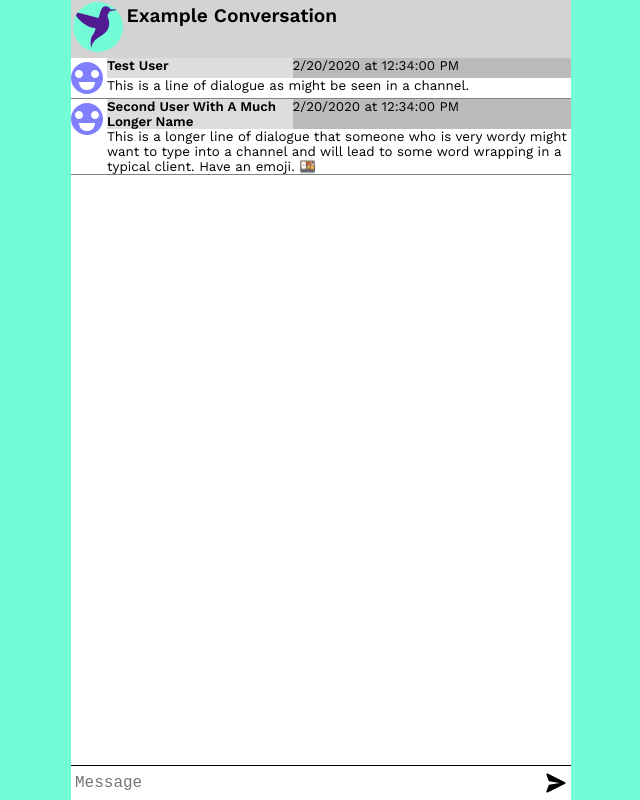
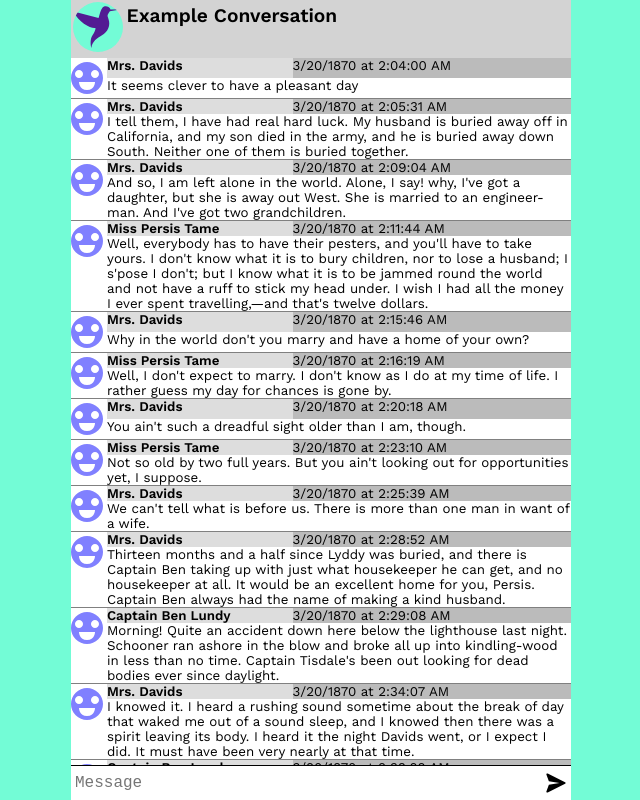
Before and after one commit to jwodicka/flit, a React (Create React App) app in the folder flit-client/: page /conversation in a window 1280 px wide. Shown: the whole page, without its empty margins (319-959 px from the left). Built offline with nearby package versions, Linux system fonts and the light colour scheme.

Commit message:
add a large chunk of example text so we can demo scrolling
Text chosen is dialogue from a random very old story found on Project Gutenberg, so we don't need to worry about infringing.

```diff
--- a/flit-client/src/components/ConversationPage.tsx
+++ b/flit-client/src/components/ConversationPage.tsx
@@ -4,6 +4,35 @@ import DialogLine from './DialogLine';
 import logo from './hummingbird.svg';
 import send from "./send.svg";
 import './ConversationPage.css';
+
+// Grabbed some dialogue lines from "Captain Ben's Choice", here:
+// https://dev.gutenberg.org/files/15585/15585-h/15585-h.htm
+import lines from "./demoConversation1.json";
+
+// Quick-and-dirty tool for annotating randomish ascending timestamps to a conversation so we don't
+// need them in the JSON file.
+const getNextTime = (() => {
+  let currTime = new Date('1870-03-20T02:04Z');
+  return () => {
+    const oldTime = currTime;
+    // Increment the time by up to five minutes.
+    currTime = new Date(currTime.valueOf() + (Math.random() * (1000 * 60 * 5)))
+    return oldTime;
+  }
+})()
+
+// Build a pile of lines from the example file, then append the existing special-case demo lines.
+const timedLines = lines.map((line) => ({...line, timestamp: getNextTime()}));
+timedLines.push({
+  name: 'Test User',
+  line: 'This is a line of dialogue as might be seen in a channel.',
+  timestamp: new Date('2020-02-20T12:34Z'),
+});
+timedLines.push({
+  name: 'Second User With A Much Longer Name',
+  line: 'This is a longer line of dialogue that someone who is very wordy might want to type into a channel and will lead to some word wrapping in a typical client. Have an emoji. 🍱',
+  timestamp: new Date('2020-02-20T12:34Z'),
+});
 
 function ConversationPage() {
   return (
@@ -13,16 +42,16 @@ function ConversationPage() {
         <span className="ConversationName">Example Conversation</span>
       </div>
       <div className="Conversation">
-        <DialogLine
-          name='Test User'
-          line='This is a line of dialogue as might be seen in a channel.'
-          timestamp={new Date('2020-02-20T12:34Z')}
-        />
-        <DialogLine
-          name='Second User With A Much Longer Name'
-          line='This is a longer line of dialogue that someone who is very wordy might want to type into a channel and will lead to some word wrapping in a typical client. Have an emoji. 🍱'
-          timestamp={new Date('2020-02-20T12:34Z')}
-        />
+        <div className="Lines">
+          {timedLines.map(({name, line, timestamp}, idx) => (
+            <DialogLine
+              key={line}
+              name={name}
+              line={line}
+              timestamp={timestamp}
+            />
+          ))}
+        </div>
       </div>
       <div className="InputBox">
         <textarea placeholder="Message" rows={1}></textarea>
--- /dev/null
+++ b/flit-client/src/components/demoConversation1.json
@@ -0,0 +1,58 @@
+[
+  {
+    "name": "Mrs. Davids",
+    "line": "It seems clever to have a pleasant day"
+  },
+  {
+    "name": "Mrs. Davids",
+    "line": "I tell them, I have had real hard luck. My husband is buried away off in California, and my son died in the army, and he is buried away down South. Neither one of them is buried together."
+  },
+  {
+    "name": "Mrs. Davids",
+    "line": "And so, I am left alone in the world. Alone, I say! why, I've got a daughter, but she is away out West. She is married to an engineer-man. And I've got two grandchildren."
+  },
+  {
+    "name": "Miss Persis Tame",
+    "line": "Well, everybody has to have their pesters, and you'll have to take yours. I don't know what it is to bury children, nor to lose a husband; I s'pose I don't; but I know what it is to be jammed round the world and not have a ruff to stick my head under. I wish I had all the money I ever spent travelling,—and that's twelve dollars."
+  },
+  {
+    "name": "Mrs. Davids",
+    "line": "Why in the world don't you marry and have a home of your own?"
+  },
+  {
+    "name": "Miss Persis Tame",
+    "line": "Well, I don't expect to marry. I don't know as I do at my time of life. I rather guess my day for chances is gone by."
+  },
+  {
+    "name": "Mrs. Davids",
+    "line": "You ain't such a dreadful sight older than I am, though."
+  },
+  {
+    "name": "Miss Persis Tame",
+    "line": "Not so old by two full years. But you ain't looking out for opportunities yet, I suppose."
+  },
+  {
+    "name": "Mrs. Davids",
+    "line": "We can't tell what is before us. There is more than one man in want of a wife."
+  },
+  {
+    "name": "Mrs. Davids",
+    "line": "Thirteen months and a half since Lyddy was buried, and there is Captain Ben taking up with just what housekeeper he can get, and no housekeeper at all. It would be an excellent home for you, Persis. Captain Ben always had the name of making a kind husband."
+  },
+  {
+    "name": "Captain Ben Lundy",
+    "line": "Morning! Quite an accident down here below the lighthouse last night. Schooner ran ashore in the blow and broke all up into kindling-wood in less than no time. Captain Tisdale's been out looking for dead bodies ever since daylight."
+  },
+  {
+    "name": "Mrs. Davids",
+    "line": "I knowed it. I heard a rushing sound sometime about the break of day that waked me out of a sound sleep, and I knowed then there was a spirit leaving its body. I heard it the night Davids went, or I expect I did. It must have been very nearly at that time."
+  },
+  {
+    "name": "Captain Ben Lundy",
+    "line": "Well, I guess it wasn't a spirit, last night, for as I was going on to say, after searching back and forth, Captain Tisdale came upon the folks, a man and a boy, rolled up in their wet blankets asleep behind the life-boat house. He said he felt like he could shake them for staying out in the wet. Wrecks always make for the lighthouse, so he s'posed those ones were drowned to death, sure enough."
+  },
+  {
+    "name": "Mrs. Davids",
+    "line": "Oh, then it couldn't have been them, I was warned of! It was right over my head, and I waked up just as the thing was rushing past. You haven't heard, have you, whether or no there was any other damage done by the gale?"
+  }
+]
```
